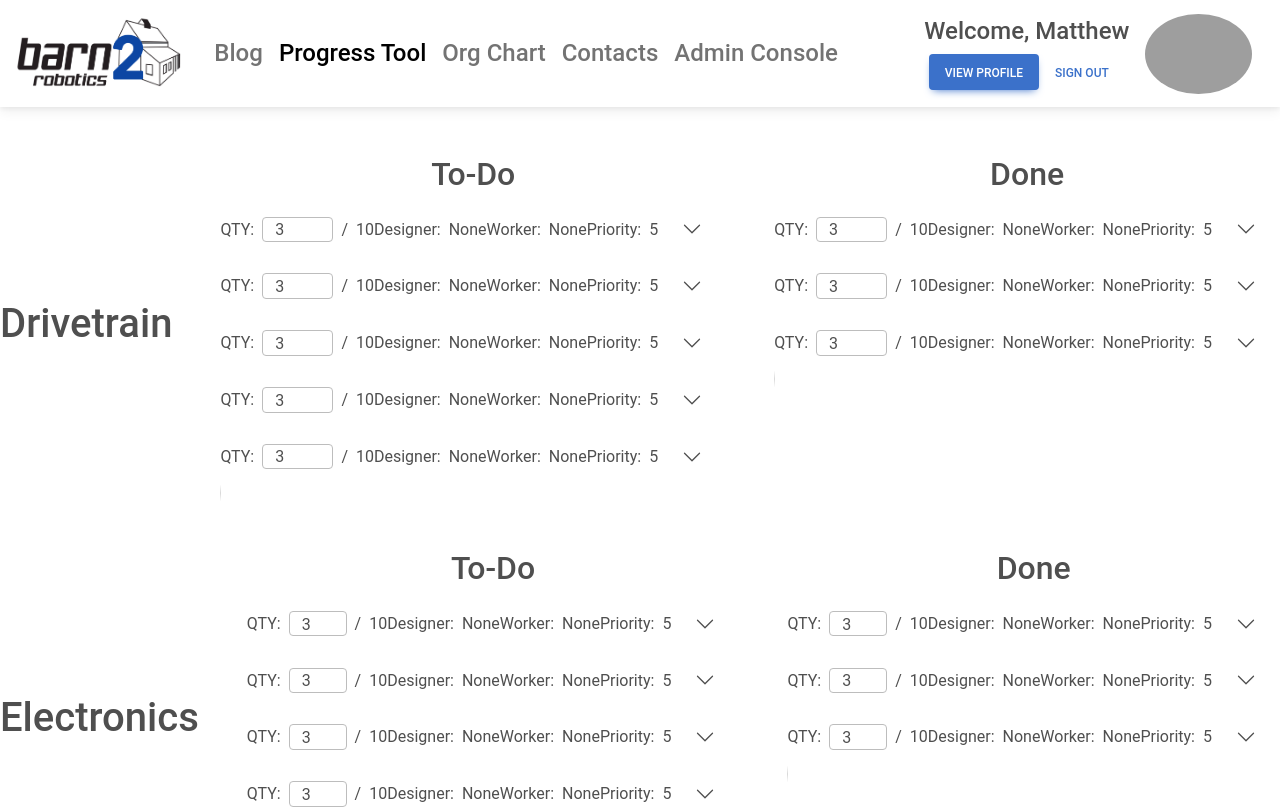
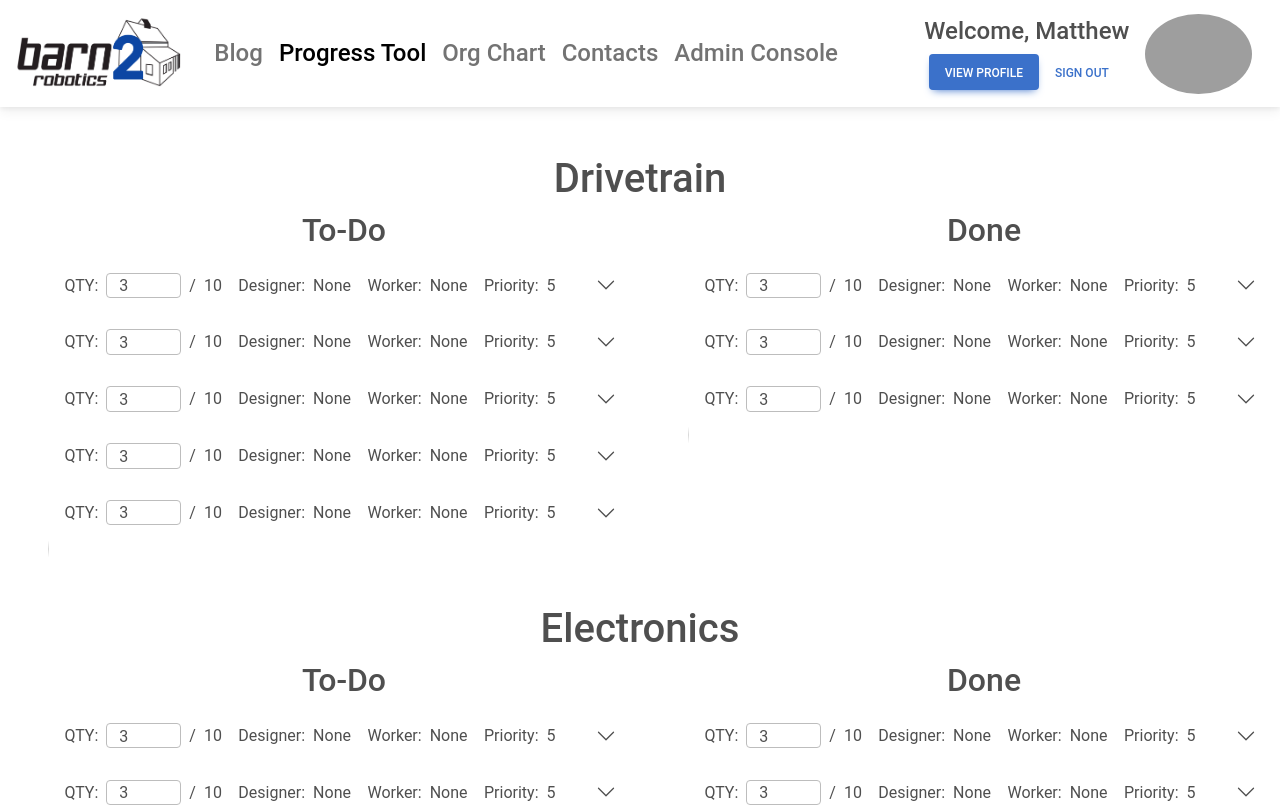
Before and after one commit to Object-Obejct-mitr/B2RFrontend, a Vue app in the folder B2RFrontend/: page /progress in a window 1280 px wide. Shown: the top 809 px of the page. Built offline with nearby package versions, Linux system fonts and the light colour scheme; grey boxes are pictures that could not be loaded.

Commit message:
fix formatting

```diff
--- a/B2RFrontend/src/views/ProgressView.vue
+++ b/B2RFrontend/src/views/ProgressView.vue
@@ -3,6 +3,7 @@
     <main>
         <div class="d-flex flex-column">
             <div v-for="(taskCategory, name) in tasks" :key="name" class="h-100 d-flex align-items-center mt-5 flex-fill">
+                <div class="d-flex justify-content-center flex-column flex-fill">
                     <h1 class="text-center">{{ name }}</h1>
                     <div class="d-flex flex-row flex-fill justify-content-around">
                         <div v-for="(task, componentName) in taskCategory" :key="task" class="d-flex flex-column flex-fill ms-5 me-auto w-50">
@@ -16,7 +17,7 @@
                     </div>
                 </div>
             </div>
-
+        </div>
     </main>
 </template>
 
```
Lines whose indentation alone changed are shown as unchanged.
